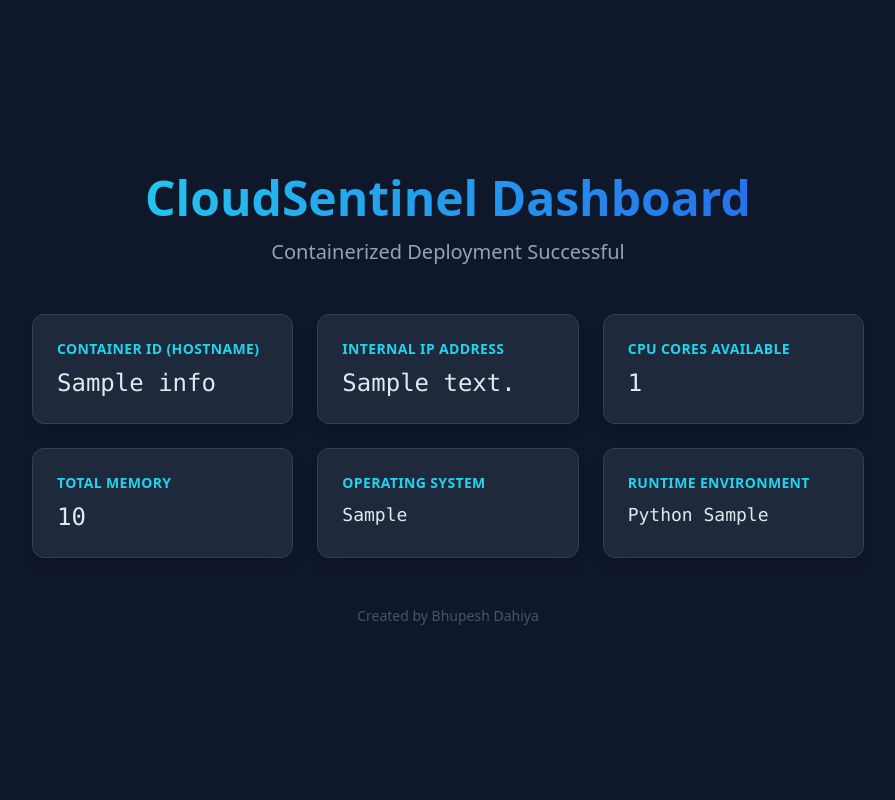
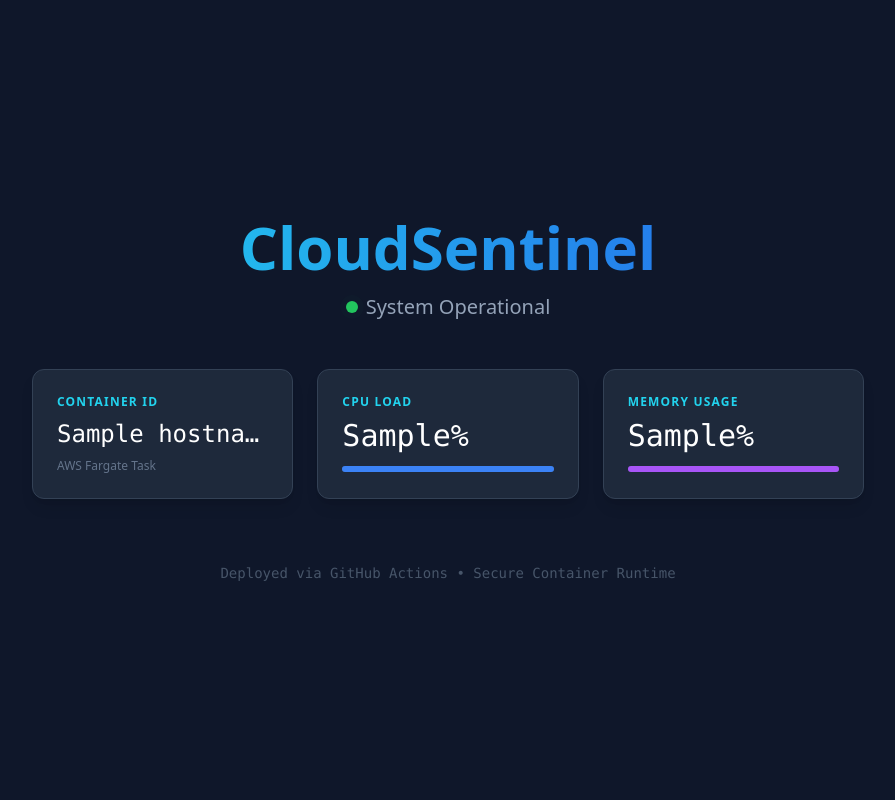
Before and after one commit to BhupeshDahiya/Cloud-Sentinel, a Flask app: template app/templates/index.html in a window 1280 px wide. Shown: the whole page, without its empty margins (192-1087 px from the left). Run offline with Flask 3, Linux system fonts and the light colour scheme; the template is opened without the code that fills it: most values are stand-ins (such as "Sample title", 1, 10 or a date in 2020); some libraries are stand-ins or nearby versions.

Commit message:
improved the frontend

```diff
--- a/app/templates/index.html
+++ b/app/templates/index.html
@@ -4,60 +4,64 @@
     <meta http-equiv="refresh" content="5">
     <meta charset="UTF-8">
     <meta name="viewport" content="width=device-width, initial-scale=1.0">
-    <title>DevOps Container Dashboard</title>
+    <title>CloudSentinel | System Monitor</title>
     <script src="https://cdn.tailwindcss.com"></script>
     <style>
         body { background-color: #0f172a; color: #e2e8f0; }
-        .card { background-color: #1e293b; transition: transform 0.2s; }
-        .card:hover { transform: translateY(-5px); border: 1px solid #38bdf8; }
+        /* Smooth hover effect for cards */
+        .card { background-color: #1e293b; transition: all 0.3s ease; border: 1px solid #334155; }
+        .card:hover { transform: translateY(-5px); border-color: #38bdf8; box-shadow: 0 10px 15px -3px rgba(56, 189, 248, 0.2); }
     </style>
 </head>
-<body class="flex items-center justify-center min-h-screen">
+<body class="flex items-center justify-center min-h-screen selection:bg-cyan-500 selection:text-white">
 
     <div class="max-w-4xl w-full p-8">
+
         <div class="text-center mb-12">
-            <h1 class="text-5xl font-bold text-transparent bg-clip-text bg-gradient-to-r from-cyan-400 to-blue-600 mb-4">
-                CloudSentinel Dashboard
+            <h1 class="text-6xl font-bold text-transparent bg-clip-text bg-gradient-to-r from-cyan-400 to-blue-600 mb-4">
+                CloudSentinel
             </h1>
-            <p class="text-xl text-slate-400">Containerized Deployment Successful</p>
+            <div class="flex items-center justify-center space-x-2">
+                <span class="relative flex h-3 w-3">
+                  <span class="animate-ping absolute inline-flex h-full w-full rounded-full bg-green-400 opacity-75"></span>
+                  <span class="relative inline-flex rounded-full h-3 w-3 bg-green-500"></span>
+                </span>
+                <p class="text-xl text-slate-400 font-light">System Operational</p>
+            </div>
         </div>
 
-        <div class="grid grid-cols-1 md:grid-cols-2 lg:grid-cols-3 gap-6">
+        <div class="grid grid-cols-1 md:grid-cols-3 gap-6">
 
-            <div class="card p-6 rounded-xl shadow-lg border border-slate-700">
-                <div class="text-cyan-400 mb-2 font-semibold uppercase text-sm tracking-wide">Container ID (Hostname)</div>
-                <div class="text-2xl font-mono">{{ info.hostname }}</div>
+            <div class="card p-6 rounded-xl shadow-lg">
+                <div class="text-cyan-400 mb-2 font-semibold uppercase text-xs tracking-widest">Container ID</div>
+                <div class="text-2xl font-mono text-white truncate" title="{{ hostname }}">{{ hostname }}</div>
+                <div class="text-xs text-slate-500 mt-2">AWS Fargate Task</div>
             </div>
 
-            <div class="card p-6 rounded-xl shadow-lg border border-slate-700">
-                <div class="text-cyan-400 mb-2 font-semibold uppercase text-sm tracking-wide">Internal IP Address</div>
-                <div class="text-2xl font-mono">{{ info.ip_address }}</div>
+            <div class="card p-6 rounded-xl shadow-lg">
+                <div class="text-cyan-400 mb-2 font-semibold uppercase text-xs tracking-widest">CPU Load</div>
+                <div class="flex items-baseline space-x-2">
+                    <div class="text-3xl font-mono text-white">{{ cpu_metric }}%</div>
+                </div>
+                <div class="w-full bg-slate-700 rounded-full h-1.5 mt-3">
+                    <div class="bg-blue-500 h-1.5 rounded-full transition-all duration-500" style="width: {{ cpu_metric }}%"></div>
+                </div>
             </div>
 
-            <div class="card p-6 rounded-xl shadow-lg border border-slate-700">
-                <div class="text-cyan-400 mb-2 font-semibold uppercase text-sm tracking-wide">CPU Cores Available</div>
-                <div class="text-2xl font-mono">{{ info.cpu_count }}</div>
-            </div>
-
-             <div class="card p-6 rounded-xl shadow-lg border border-slate-700">
-                <div class="text-cyan-400 mb-2 font-semibold uppercase text-sm tracking-wide">Total Memory</div>
-                <div class="text-2xl font-mono">{{ info.memory_total }}</div>
-            </div>
-
-            <div class="card p-6 rounded-xl shadow-lg border border-slate-700">
-                <div class="text-cyan-400 mb-2 font-semibold uppercase text-sm tracking-wide">Operating System</div>
-                <div class="text-lg font-mono">{{ info.os_platform }} {{ info.os_release }}</div>
-            </div>
-
-            <div class="card p-6 rounded-xl shadow-lg border border-slate-700">
-                <div class="text-cyan-400 mb-2 font-semibold uppercase text-sm tracking-wide">Runtime Environment</div>
-                <div class="text-lg font-mono">Python {{ info.python_version }}</div>
+            <div class="card p-6 rounded-xl shadow-lg">
+                <div class="text-cyan-400 mb-2 font-semibold uppercase text-xs tracking-widest">Memory Usage</div>
+                <div class="flex items-baseline space-x-2">
+                    <div class="text-3xl font-mono text-white">{{ mem_metric }}%</div>
+                </div>
+                <div class="w-full bg-slate-700 rounded-full h-1.5 mt-3">
+                    <div class="bg-purple-500 h-1.5 rounded-full transition-all duration-500" style="width: {{ mem_metric }}%"></div>
+                </div>
             </div>
 
         </div>
 
-        <div class="mt-12 text-center text-slate-600 text-sm">
-            <p>Created by Bhupesh Dahiya</p>
+        <div class="mt-16 text-center text-slate-600 text-sm font-mono">
+            <p>Deployed via GitHub Actions • Secure Container Runtime</p>
         </div>
     </div>
 
```
